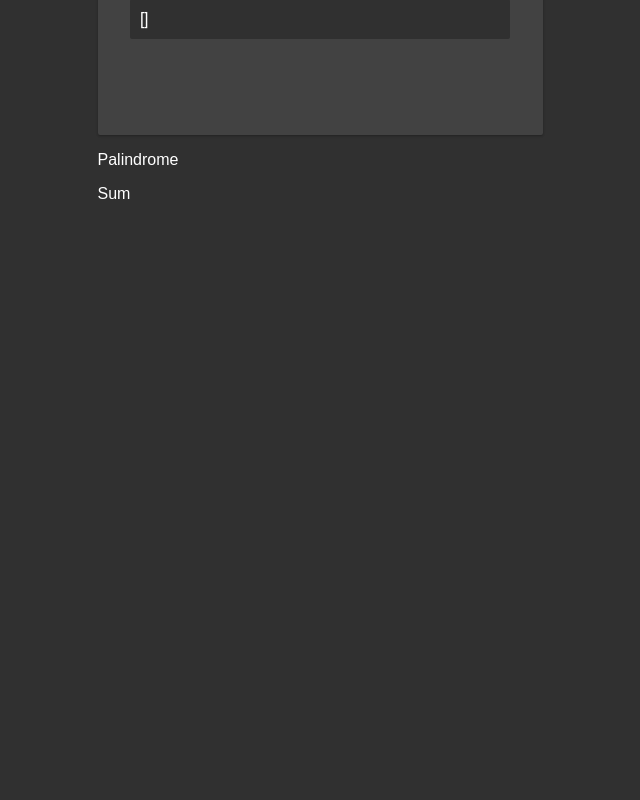
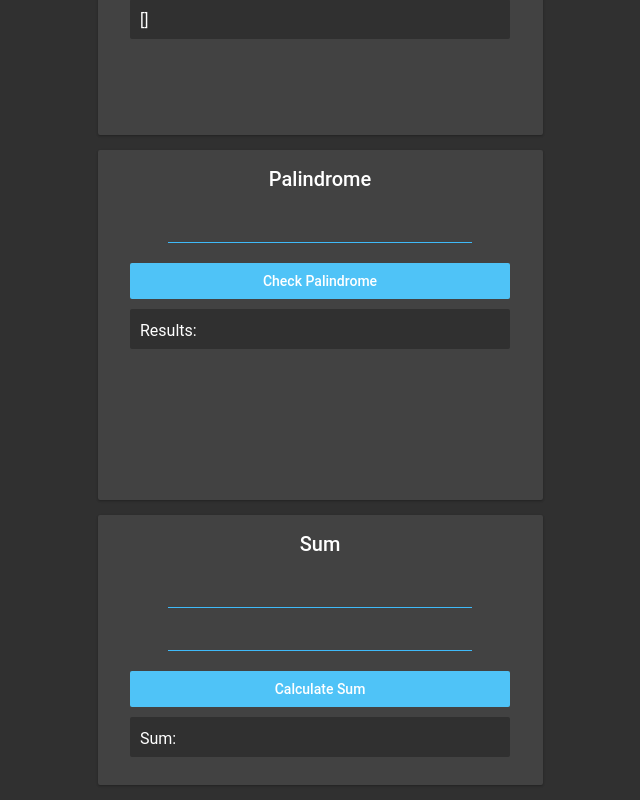
Before and after one commit to WillardWard/React-Toy-Problems, a React (Create React App) app: page / in a window 1280 px wide. Shown: the part 955-1755 px from the top of the page, without its empty margins (320-960 px from the left). Before the commit the page ends 1174 px from the top, so only its background shows below. Built offline with nearby package versions, Linux system fonts and the light colour scheme.

Commit message:
Working on last toy problem

```diff
--- a/src/components/Topics/Palindrome.js
+++ b/src/components/Topics/Palindrome.js
@@ -1,8 +1,53 @@
 import React, { Component } from "react";
 
 class Palindrome extends Component {
+  constructor() {
+    super();
+    this.state = {
+      userInput: "",
+      palindrome: "",
+    };
+  }
+
+  isPalendrome = (prop) => {
+    let userString = prop.toLowerCase().replace(/\s+/g, "");
+    let halfLength = userString.length / 2;
+    let checkPalindrome = true;
+
+    if (halfLength % 2 !== 0) {
+      halfLength = Math.floor(halfLength);
+    }
+
+    for (let i = 0; i < halfLength; i++) {
+      if (
+        userString.charAt(i) !== userString.charAt(userString.length - 1 - i)
+      ) {
+        checkPalindrome = false;
+      }
+    }
+
+    checkPalindrome
+      ? this.setState({ palindrome: "You have a palindrome!" })
+      : this.setState({ palindrome: "This is not a palindrome!" });
+  };
+
   render() {
-    return <p>Palindrome</p>;
+    return (
+      <div className="puzzleBox filterStringPB">
+        <h4>Palindrome</h4>
+        <input
+          className="inputLine"
+          onChange={(e) => this.setState({ userInput: e.target.value })}
+        ></input>
+        <button
+          className="confirmationButton"
+          onClick={() => this.isPalendrome(this.state.userInput)}
+        >
+          Check Palindrome
+        </button>
+        <span className="resultsBox">Results: {this.state.palindrome}</span>
+      </div>
+    );
   }
 }
 
--- a/src/components/Topics/Sum.js
+++ b/src/components/Topics/Sum.js
@@ -1,8 +1,36 @@
 import React, { Component } from "react";
 
 class Sum extends Component {
+  constructor() {
+    super();
+    this.state = {
+      number1: 0,
+      number2: 0,
+      sum: null,
+    };
+  }
+
   render() {
-    return <p>Sum</p>;
+    return (
+      <div className="puzzleBox sumPB">
+        <h4>Sum</h4>
+        <input
+          className="inputLine"
+          onChange={(e) => this.setState({ number1: e.target.value })}
+        ></input>
+        <input
+          className="inputLine"
+          onChange={(e) => this.setState({ number2: e.target.value })}
+        ></input>
+        <button
+          className="confirmationButton"
+          onClick={() => this.sumValues(this.state.number1, this.state.number2)}
+        >
+          Calculate Sum
+        </button>
+        <span className="resultsBox">Sum: {this.state.sum}</span>
+      </div>
+    );
   }
 }
 
```
Also changed, not shown: 7 other files (tests, documents, lock files or other folders).
